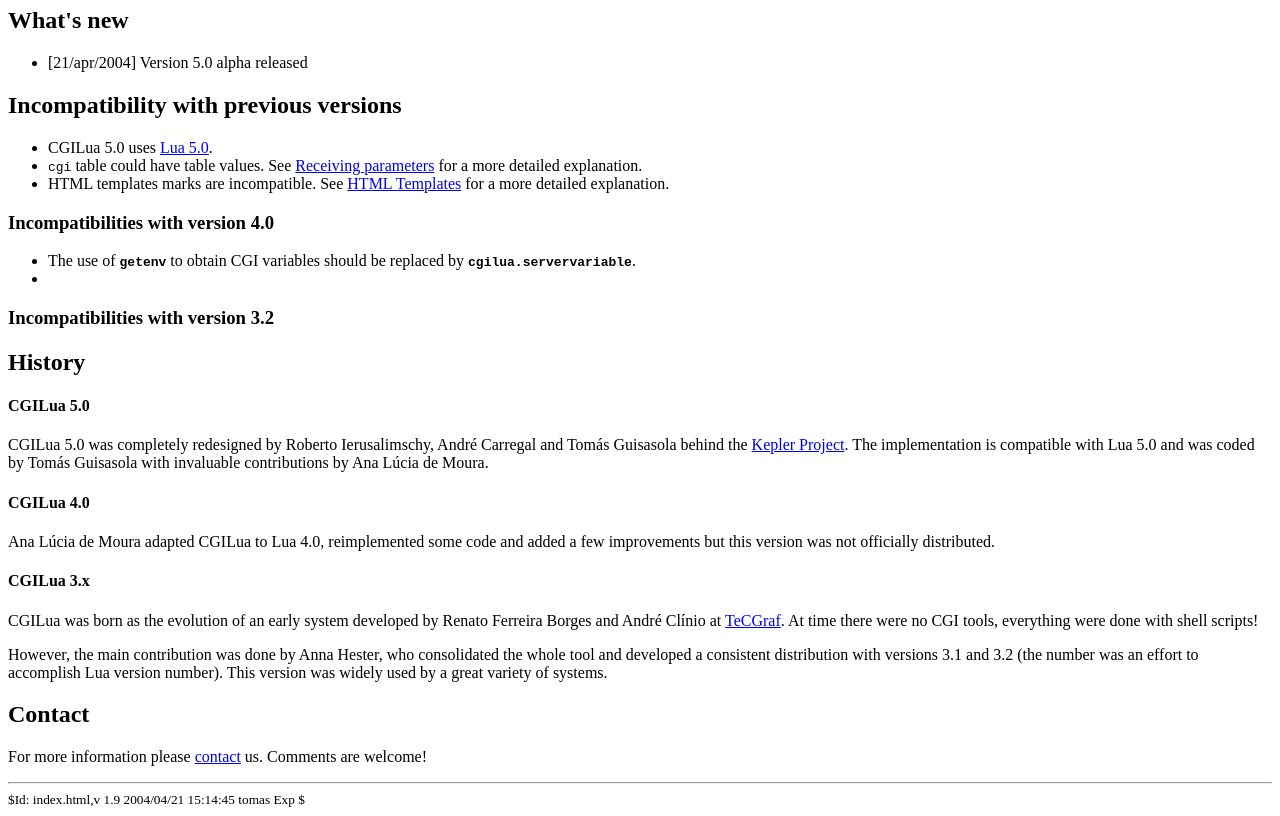
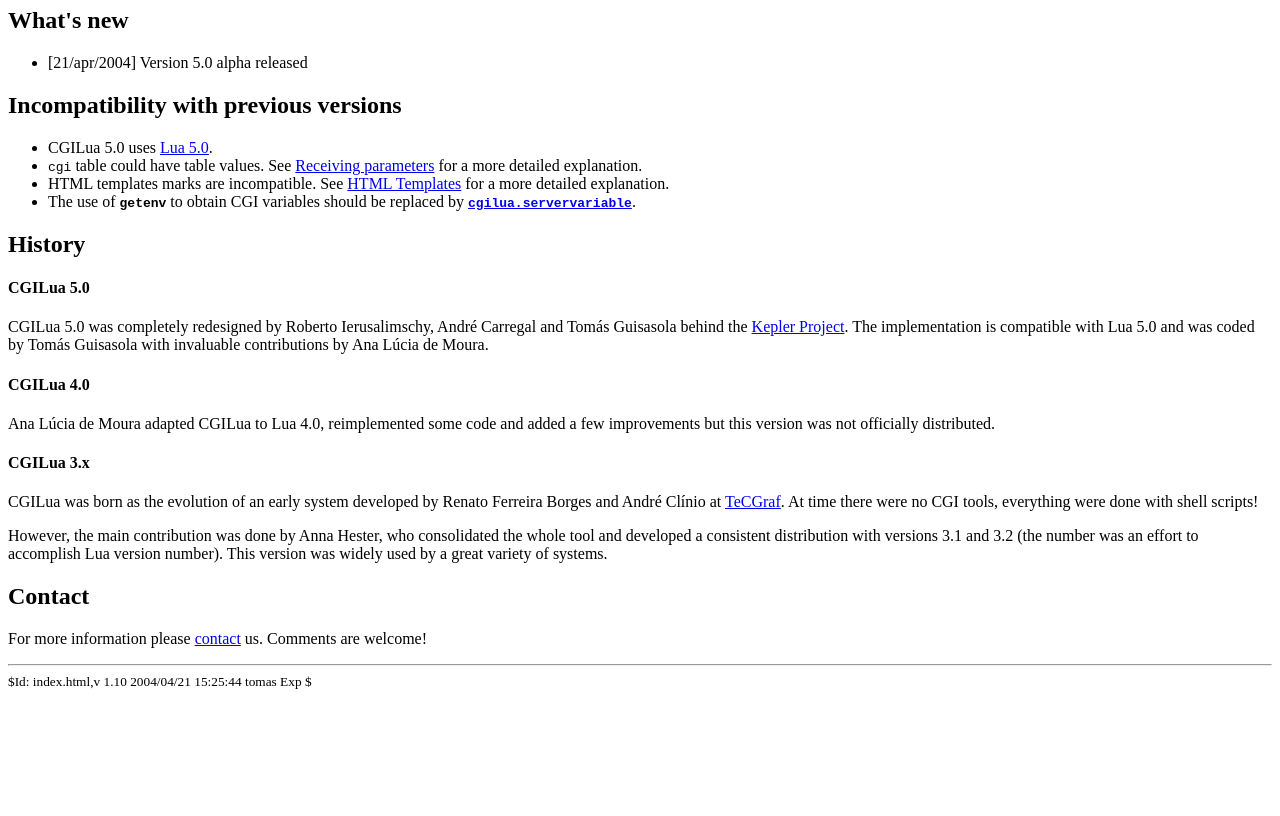
Before and after one commit to lunarmodules/cgilua, a plain HTML site: page doc/us/index.html in a window 1280 px wide. Shown: the part 1452-2268 px from the top of the page. After the commit the page ends 2150 px from the top, so only its background shows below. Drawn offline with Linux system fonts and the light colour scheme.

Commit message:
Correcao na secao de incompatibilidades com versoes anteriores.

```diff
--- a/doc/us/index.html
+++ b/doc/us/index.html
@@ -159,19 +159,11 @@
   See <a href="scripts.html#templates">HTML Templates</a>
   for a more detailed explanation.
 
+  <li> The use of <b><code>getenv</code></b> to obtain CGI variables
+  should be replaced by
+  <a href="reference.html#servervariable"><b><code>cgilua.servervariable</code></b></a>.
+
 </ul>
-
-<h3>Incompatibilities with version 4.0</h3>
-<p>
-<ul>
-  <li> The use of <b><code>getenv</code></b> to obtain CGI variables
-  should be replaced by <b><code>cgilua.servervariable</code></b>.
-
-  <li>
-</ul>
-
-<h3>Incompatibilities with version 3.2</h3>
-<p>
 
 
 <a name="history"></a>
@@ -219,7 +211,7 @@
 <p>
 <hr>
 <small>
-$Id: index.html,v 1.9 2004/04/21 15:14:45 tomas Exp $
+$Id: index.html,v 1.10 2004/04/21 15:25:44 tomas Exp $
 </small>
 
 </body>
```
